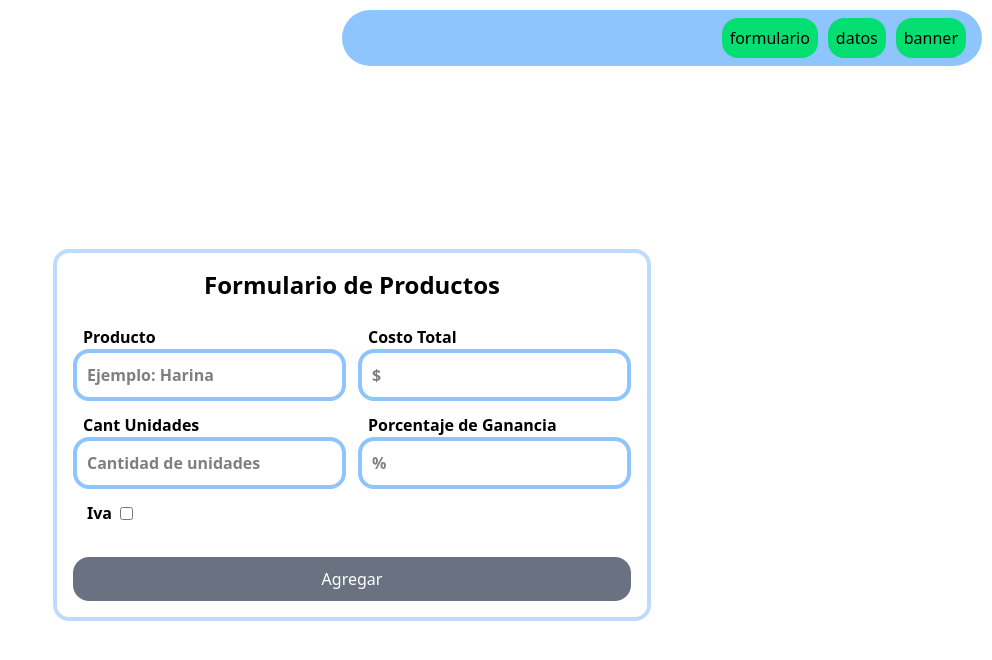
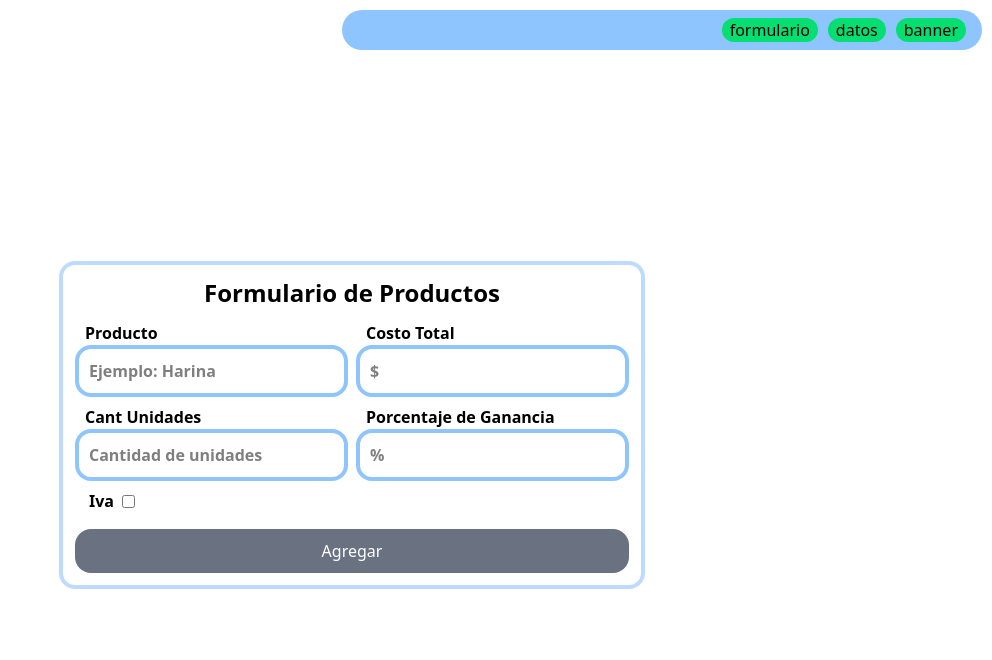
Before and after one commit to Eiderth/banner-store-repo, a React (Vite) app: page / in a window 1280 px wide. Shown: the top 660 px of the page, without its empty margins (288-1280 px from the left). Built offline with nearby package versions, Linux system fonts and the light colour scheme.

Commit message:
style: corregidos los estylos en pantallas pequeñas

```diff
--- a/index.html
+++ b/index.html
@@ -6,7 +6,7 @@
     <title>Vite + React + TS</title>
   </head>
   <body>
-    <div id="root" class="mt-[70px] h-[calc(100vh-70px)]"></div>
+    <div id="root" class="mt-[50px] min-h-[calc(100vh-50px)]"></div>
     <script type="module" src="/src/main.tsx"></script>
   </body>
 </html>
--- a/src/components/Banner.tsx
+++ b/src/components/Banner.tsx
@@ -35,16 +35,16 @@ export default function Banner<T extends Record<string, any>>({
   return (
     <div
       className={twMerge(
-        `box-border w-full rounded-3xl flex flex-col gap-2 border-4 border-blue-400 p-1 text-nowrap sm:p-2.5 transition-all max-w-full max-h-[50vh] overflow-y-scroll ${
+        `box-border w-full rounded-3xl flex flex-col gap-2 border-4 border-blue-400 p-1 text-nowrap transition-all max-w-full max-h-[50vh] overflow-y-scroll overflow-x-hidden  ${
           data.length === 0 && "hidden"
         }`,
         className
       )}
     >
-      <h2 className="text-center font-bold text-2xl">{title}</h2>
+      <h2 className="text-center font-bold text-md">{title}</h2>
       <table
         className={twMerge(
-          "w-full border-separate border-spacing-1 border-spacing-y-1.5 sm:border-spacing-2 max-w-full",
+          "w-full border-separate border-spacing-0.5 border-spacing-y-1.5",
           classNameTable
         )}
       >
@@ -53,7 +53,7 @@ export default function Banner<T extends Record<string, any>>({
             {headers.map((header) => (
               <th
                 key={header}
-                className="p-0.5 text-xs font-bold text-balance break-words text-center md:p-2"
+                className="p-0.5 text-[10px] font-medium text-balance text-center"
               >
                 {header === "porcentaje" ? "%" : header.toUpperCase()}
               </th>
--- a/src/components/DashBoard.tsx
+++ b/src/components/DashBoard.tsx
@@ -23,7 +23,7 @@ export default function DashBoard({
       {liElements.map((item, idx) => (
         <li
           key={`${item.li}-${idx}`}
-          className="bg-green-400 p-2 rounded-2xl font-medium"
+          className="bg-green-400 px-2  rounded-2xl font-medium"
           onClick={() => changueSection(item.link)}
         >
           <a href={`#${item.link.toLowerCase()}`}>{item.li.toLowerCase()}</a>
--- a/src/components/Form.tsx
+++ b/src/components/Form.tsx
@@ -6,8 +6,8 @@ type Props = {
 
 export default function Form({ title, children }: Props) {
   return (
-    <form className="w-fit p-4 border-blue-200 border-4 rounded-2xl grid gap-3 grid-cols-1 md:grid-cols-2  ">
-      <h1 className="col-span-full text-center pb-3 font-extrabold font-sans text-2xl">
+    <form className="w-fit p-3 border-blue-200 border-4 rounded-2xl grid gap-2 grid-cols-1 md:grid-cols-2">
+      <h1 className="col-span-full text-center pb-1 font-extrabold font-sans text-2xl">
         {title}
       </h1>
       {children}
--- a/src/features/app-user/components/FormProduct.tsx
+++ b/src/features/app-user/components/FormProduct.tsx
@@ -173,7 +173,7 @@ export default function FormProduct({ onClick }: Props) {
         placeholder="%"
         checked={stateData.iva}
         onChange={handleChangue}
-        className="col-span-full pl-1 gap-2 flex-row items-center mb-5"
+        className="col-span-full pl-1 gap-2 flex-row items-center mb-2"
         classNameInput="w-auto"
       />
       <Btn
--- a/src/features/app-user/components/SectionData.tsx
+++ b/src/features/app-user/components/SectionData.tsx
@@ -10,7 +10,7 @@ export default function SectionData({}: Props) {
   } = useDataContext();
 
   return (
-    <section className="max-w-screen min-h-fit h-fit p-2 sm:p-2.5 grid grid-cols-2 sm:grid-cols-3 place-items-center gap-5">
+    <section className="max-w-screen min-h-fit h-fit p-2 grid grid-cols-2 place-items-center gap-x-2 gap-y-4">
       <Banner
         className="col-span-full"
         title="Datos"
--- a/src/features/app-user/components/SectionForm.tsx
+++ b/src/features/app-user/components/SectionForm.tsx
@@ -6,10 +6,8 @@ export default function SectionForm({}: Props) {
   const { setProductsProps } = useDataContext();
 
   return (
-    <section className="max-w-screen h-full grid grid-cols-2 sm:grid-cols-3 place-items-center gap-5">
-      <div className="col-span-full">
-        <FormProduct onClick={setProductsProps} />
-      </div>
+    <section className="max-w-screen h-full flex flex-col place-items-center p-2">
+      <FormProduct onClick={setProductsProps} />
     </section>
   );
 }
--- a/src/features/app-user/index.tsx
+++ b/src/features/app-user/index.tsx
@@ -21,7 +21,7 @@ export default function Aplication() {
       <nav className="fixed top-2.5 right-2.5 min-w-[50%] max-w-fit overflow-hidden rounded-full ">
         <DashBoard liElements={liElements} changueSection={setChangieSection} />
       </nav>
-      <main className="h-full">
+      <main className="min-h-[calc(100vh-50px)] flex flex-col justify-center">
         {changueSection === "form" && <SectionForm />}
         {changueSection === "data" && <SectionData />}
         {changueSection === "banner" && <section>Banner Section</section>}
```
